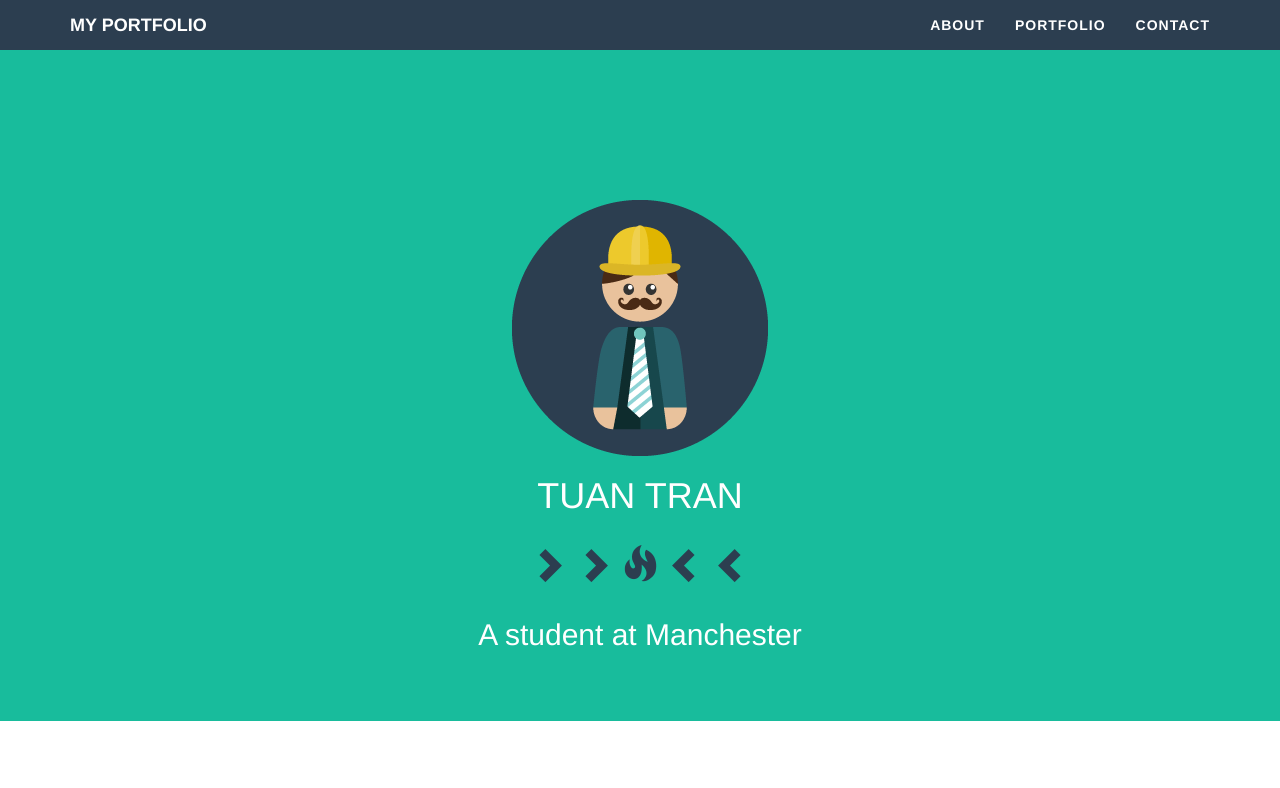
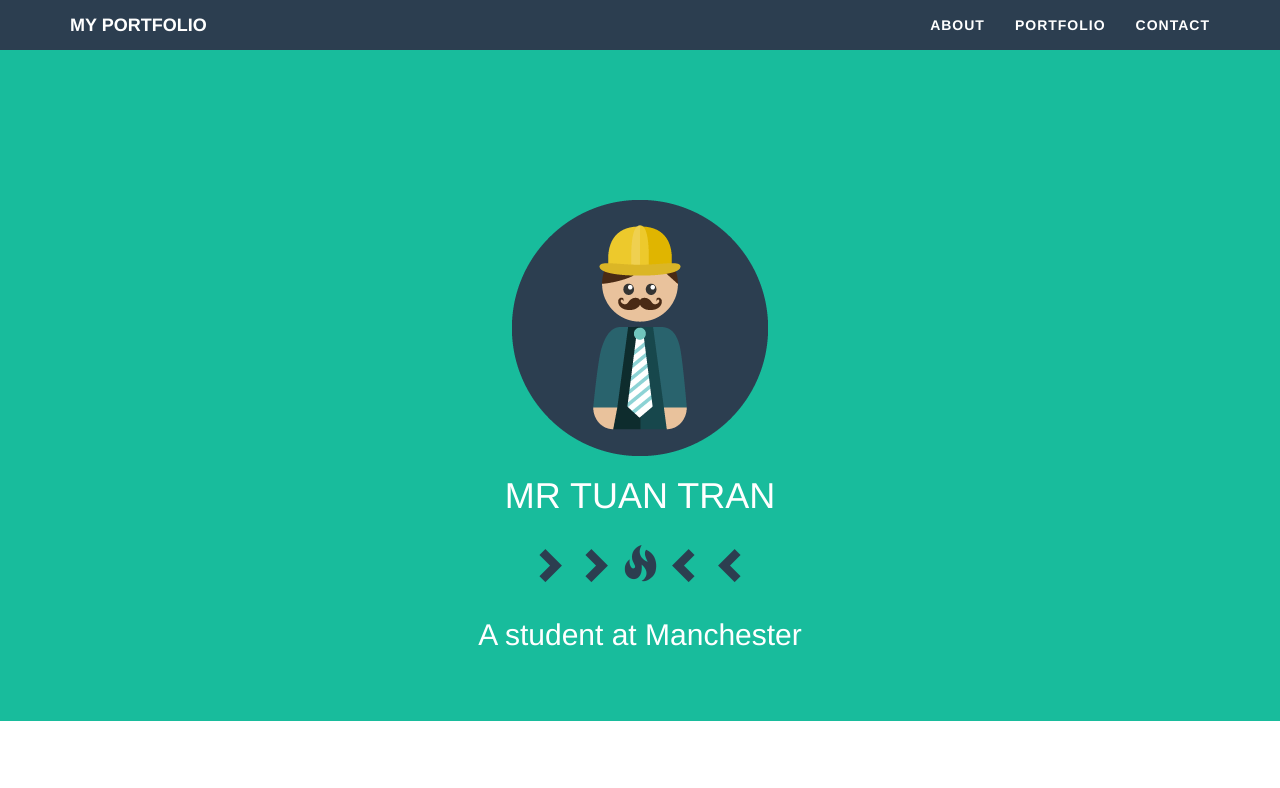
Before and after one commit to imrt92/imrt92.github.io, a plain HTML site: page index.html in a window 1280 px wide. Shown: the top 788 px of the page. Drawn offline with nearby package versions, Linux system fonts and the light colour scheme.

Commit message:
Update index.html

```diff
--- a/index.html
+++ b/index.html
@@ -74,7 +74,7 @@
 <div class="container">
 <div class="row"></div>
 <img src="images/profile.png" class="img-responsive center-block" alt="profile pic"></div>
-<div class="row"><div class="col-sm-12 text-center"><h1>TUAN TRAN</h1></div>
+<div class="row"><div class="col-sm-12 text-center"><h1>MR TUAN TRAN</h1></div>
 
 
 <div class="row">
```
